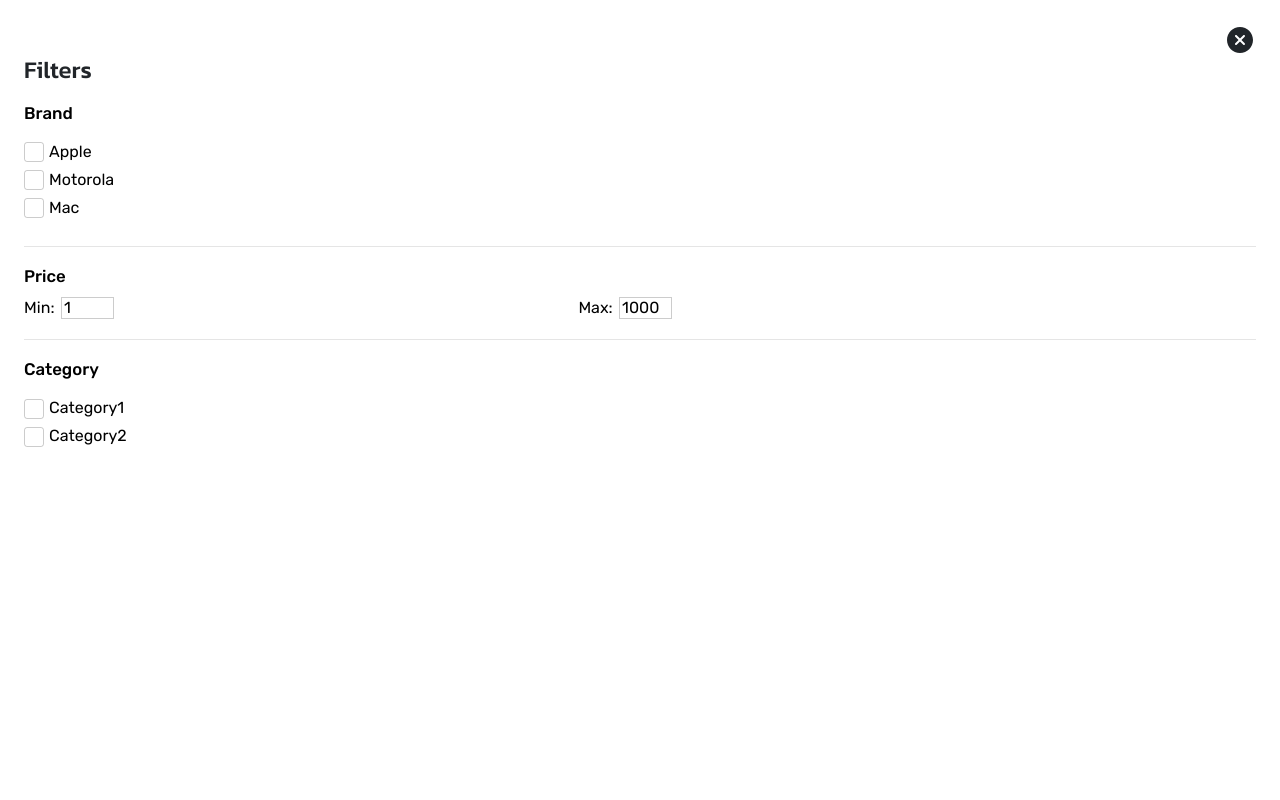
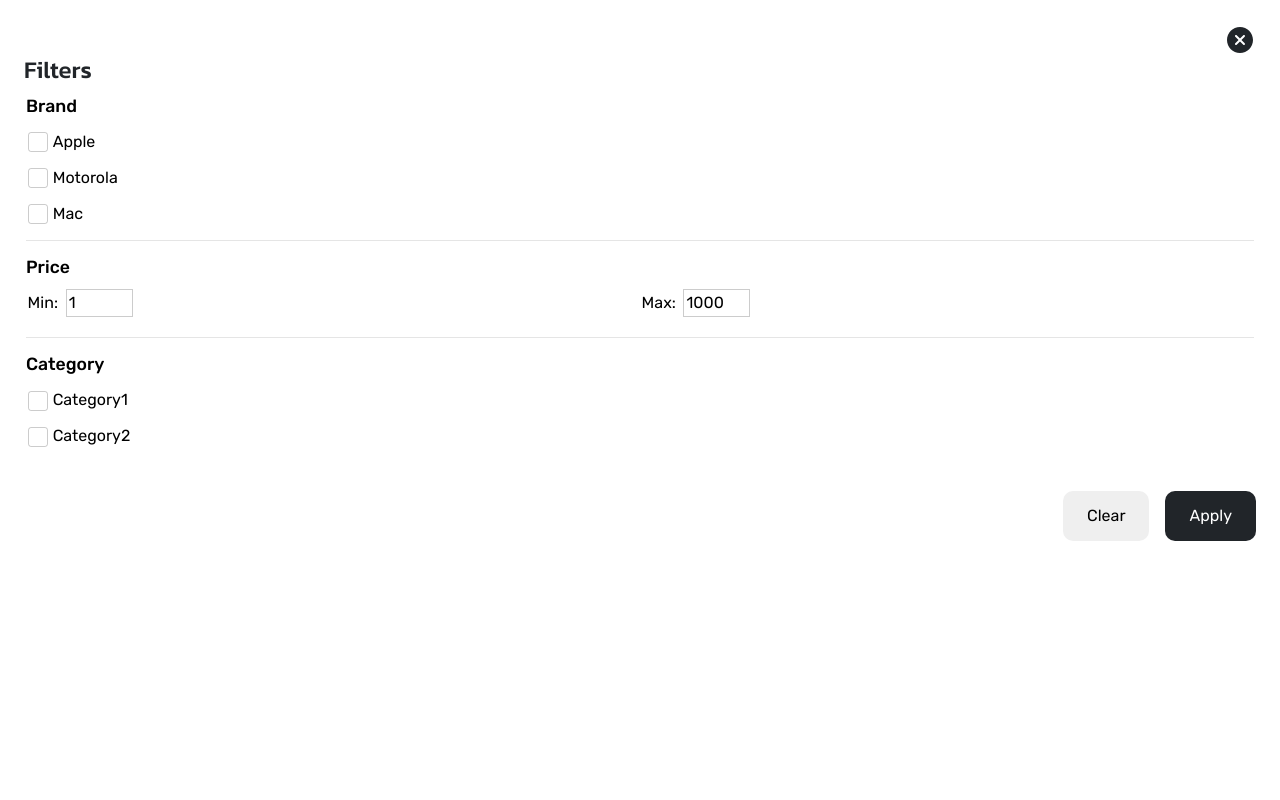
Before and after one commit to Diego-Luiz/nextjs-ecommerce, a Next.js app: page /shop/Shop in a window 1280 px wide. Both pictures are taken after a click on the button "Filters". Shown: the top 800 px of the page. Built offline with nearby package versions, Linux system fonts and the light colour scheme.

Commit message:
feat: submit and reset buttons in Filter
- Filter now has a form for semantic reasons

```diff
--- a/components/pages/shop/Filters.jsx
+++ b/components/pages/shop/Filters.jsx
@@ -24,12 +24,27 @@ const Filters = ({ brands=['apple', 'motorola', 'mac'], categories=['category1',
   });
   const [priceFilters, setPriceFilters] = useState({ min: '1', max: '1000' });
   const [isMounted, setIsMounted] = useState(false);
+
   useEffect(() => {
     setTimeout(() => {
       setIsMounted(true);
     }, TOGGLE_PORTAL_ANIMATION_TIME);
     return () => setIsMounted(false);
   }, []);
+
+  const resetMap = mapElement => {
+    const resetedMap = new Map();
+    for(let [key, value] of mapElement) {
+      let auxArr = ['', null];
+      auxArr[0] = key;
+      auxArr[1] = {...value};
+      for(let indexInValue in auxArr[1]){
+        auxArr[1][indexInValue] = false;
+      }
+      resetedMap.set(auxArr[0], auxArr[1]);
+    }
+    return resetedMap;
+  };
   const getChkboxStatus = (filterField, filterElement) => checkBoxFiltersStatus.get(filterField)[filterElement];
   const handleChkboxFiltersChange = (filterField, filterElement) => {
     const fieldObject = { ...checkBoxFiltersStatus.get(filterField) };
@@ -53,6 +68,15 @@ const Filters = ({ brands=['apple', 'motorola', 'mac'], categories=['category1',
       setPriceFilters(prevState => ({ ...prevState, [field]: resetedValue}));
     }
   }
+  const handleFormReset = (event) => {
+    event.preventDefault();
+    setCheckBoxFiltersStatus(prevState => resetMap(prevState));
+    setPriceFilters(({ min: '1', max: '1000' })); //replace the 1000 by the maximum according to the data via props.
+  }
+  const handleFormSubmit = (event) => {
+    event.preventDefault();
+    console.log('handle the form submit...');
+  }
   const closeContainerAnimation = () => {
     setIsMounted(false);
     setTimeout(() => {
@@ -60,6 +84,7 @@ const Filters = ({ brands=['apple', 'motorola', 'mac'], categories=['category1',
     }, TOGGLE_PORTAL_ANIMATION_TIME + 500);
     // +500 is the slide animation time
   }
+
   return (
     <section
       className={[
@@ -77,25 +102,26 @@ const Filters = ({ brands=['apple', 'motorola', 'mac'], categories=['category1',
         <IoIosCloseCircle />
       </button>
       <h2 className={styles['container__title']}>Filters</h2>
-      <section className={styles['brand-section']}>
-        <h4 className={styles['brand-section__title']}>Brand</h4>
-        <ul className={styles['section__list']}>
+      <form
+        className={styles['form']}
+        onSubmit={(event) => { handleFormSubmit(event); }}
+      >
+        <fieldset className={styles['form__fieldset']}>
+          <legend className={styles['fieldset__title']}>Brand</legend>
           {brands.map(brand => (
-            <li key={brand}>
             <Checkbox
+              key={brand}
               name="brand-name"
               id={`filters-brand-name__${brand}`}
               label={`${brand.charAt(0).toUpperCase()}${brand.substring(1)}`}
               handleChange={() => { handleChkboxFiltersChange('brands', brand) }}
               getCheckedStatus={() => getChkboxStatus('brands', brand)}
             />
-            </li>
           ))}
-        </ul>
-      </section>
-      <section className={styles['price-section']}>
-        {/* remember to get the actual MAX value from the props accordingly to the data */}
-        <h4 className={styles['price-section__title']}>Price</h4>
+        </fieldset>
+        <fieldset className={styles['form__fieldset']}>
+          <legend className={styles['fieldset__title']}>Price</legend>
+          <div className={styles['price-inputs-container']}>
             <InputTextAndNumber
               type='number'
               id='filters-price__min'
@@ -118,23 +144,37 @@ const Filters = ({ brands=['apple', 'motorola', 'mac'], categories=['category1',
               handleChange={(event) => { handlePriceChanges(event, 'max') }}
               handleBlur={() => { handlePriceBlur('max') }}
             />
-      </section>
-      <section className={styles['category-section']}>
-        <h4 className={styles['category-section__title']}>Category</h4>
-        <ul className={styles['section__list']}>
+          </div>
+        </fieldset>
+        <fieldset className={styles['form__fieldset']}>
+          <legend className={styles['fieldset__title']}>Category</legend>
           {categories.map(category => (
-            <li key={category}>
             <Checkbox
+              key={category}
               name="category-name"
               id={`filters-category-name__${category}`}
               label={`${category.charAt(0).toUpperCase()}${category.substring(1)}`}
               handleChange={() => { handleChkboxFiltersChange('categories', category) }}
               getCheckedStatus={() => getChkboxStatus('categories', category)}
             />
-            </li>
           ))}
-        </ul>
-      </section>
+        </fieldset>
+        <div className={styles['buttons-container']}>
+          <button
+            type="reset"
+            onClick={(event) => { handleFormReset(event); }}
+            className={styles['reset-btn']}
+          >
+            Clear
+          </button>
+          <button
+            type="submit"
+            className={styles['submit-btn']}
+          >
+            Apply
+          </button>
+        </div>
+      </form>
     </section>
   )
 }
--- a/components/pages/shop/filters.module.scss
+++ b/components/pages/shop/filters.module.scss
@@ -27,6 +27,7 @@
     }
 
     &__title {
+        margin-bottom: .5em;
         font-family: $font-impact;
         font-weight: 500;
         color: var(--black-clr);
@@ -44,39 +45,51 @@
     color: var(--black-clr);
     font-size: var(--fz-logo);
 }
-.brand-section,
-.category-section {
-    @extend %flex-column;
-    &__title { @extend %titles-style; }
-}
-.price-section {
-    @include displayFlexCentered;
-    flex-wrap: wrap;
-    justify-content: flex-start;
+.form {
+    display: flex;
+    flex-direction: column;
+    row-gap: 1em;
+    width: 100%;
+    box-sizing: border-box;
 
-    &__title {
-        @extend %titles-style;
-        width: 100%;
+    &__fieldset {
+        display: inline-block;
+        border: none;
+        padding: .5em 0;
+        max-width: 100%;
+        max-width: 100%;
+        box-sizing: border-box;
+
+        &:not(:last-of-type) {
+            border-bottom: solid 1px var(--light-gray-clr);
+        }
+
     }
 }
-.brand-section,
-.price-section {
-    border-bottom: solid 1px var(--light-gray-clr);
+.fieldset__title {
+    font-size: 1.1rem;
+    font-weight: 500;
 }
-.brand-section,
-.price-section,
-.category-section{
-    padding: 1.25em 0;
-    max-width: 100%;
+.price-inputs-container {
+    display: grid;
+    grid-template-columns: 1fr 1fr;
+    padding-bottom: .5em;
 }
-.section__list {
-    list-style: none;
-    padding: .5em 0;
 
-    li {
-        max-width: max-content;
-        &:not(:first-child) {
-            margin-top: .5em;
-        }
-    }
+.buttons-container {
+    @include displayFlexCentered;
+    justify-content: flex-end;
+    column-gap: 1em;
+    margin-top: .75em;
 }
+.reset-btn,
+.submit-btn {
+    @include defaultBtn;
+    border-radius: 10px;
+    font-size: var(--fz-link) + .5rem;
+    cursor: pointer;
+}
+.submit-btn {
+    background-color: var(--black-clr);
+    color: var(--white-clr);
+}
--- a/components/ui/Checkbox/checkbox.module.scss
+++ b/components/ui/Checkbox/checkbox.module.scss
@@ -6,7 +6,7 @@
     align-items: center;
     max-width: max-content;
     gap: .5ch;
-
+    padding: .5em .1em;
     * { cursor: pointer; }
 }
 .input {
--- a/components/ui/InputTextAndNumber/inputTextAndNumber.module.scss
+++ b/components/ui/InputTextAndNumber/inputTextAndNumber.module.scss
@@ -1,21 +1,26 @@
 @use 'styles/abstract' as *;
 
 .container {
-    @include displayFlexCentered;
-    justify-content: flex-start;
-    width: 45%;
-    box-sizing: border-box;
+    padding: .25em .1em;
+    display: flex;
+    flex-wrap: wrap;
+    align-items: center;
 }
 .label,
 .input {
     display: inline-block;
 }
 .input {
+    flex: 1 2;
+    width: 0;
+    min-width: 2ch;
     max-width: 6ch;
-    box-sizing: border-box;
-    margin-left: .4em;
+    padding: {
+        top: .25em;
+        bottom: .25em;
+    }
+    margin-left: .75ch;
     @extend %thin-gray-border;
-
     &[type=number]::-webkit-outer-spin-button,
     &[type=number]::-webkit-inner-spin-button,
     &[type=number] {
--- a/pages/shop/Shop.jsx
+++ b/pages/shop/Shop.jsx
@@ -90,7 +90,6 @@ const Shop = () => {
             />
           </Portal>
         )}
-        {/* <Filters /> */}
       </section>
       {/* main = container for: filter, products box, sort */}
       <main>
```
Lines whose indentation alone changed are shown as unchanged.
